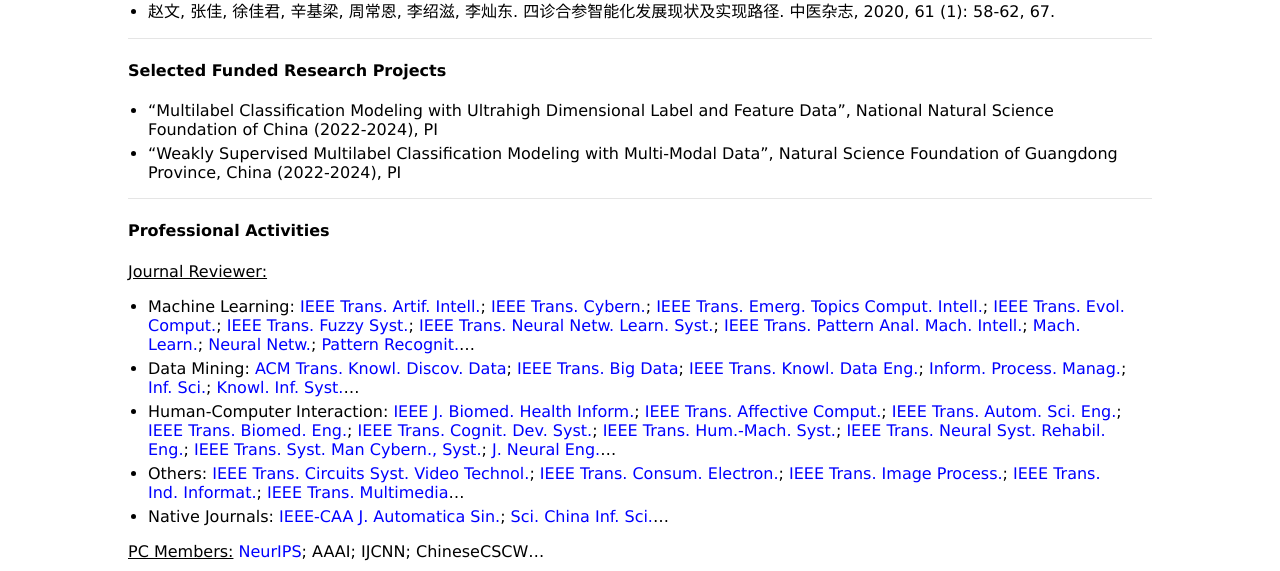
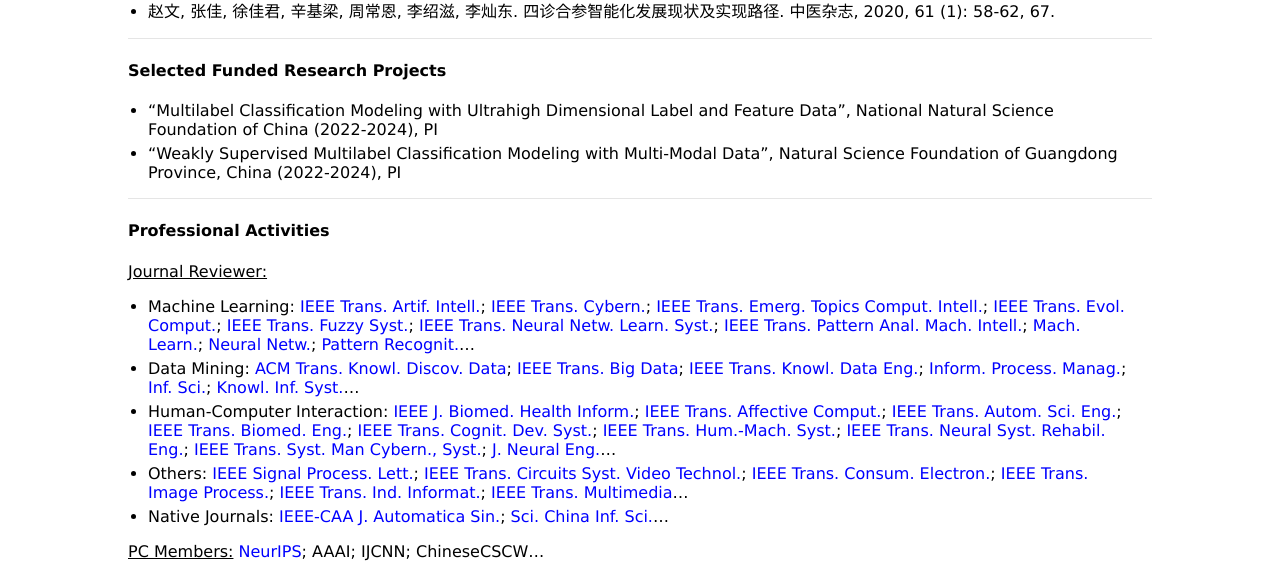
Before and after one commit to jiazhang-ml/jiazhang-ml.github.io, a Jekyll site: the page built from index.md, in a window 1280 px wide and 900 px high, scrolled down 1389 px, cut to the strip 0-571 px from the top of the window. Built offline with Jekyll 4.4.1, drawn with Linux system fonts in a browser that asks for light colours.

Commit message:
Update index.md

```diff
--- a/index.md
+++ b/index.md
@@ -56,7 +56,7 @@ Email: [jiazhang@jnu.edu.cn](mailto:jiazhang@jnu.edu.cn)
 * Machine Learning: [IEEE Trans. Artif. Intell.](https://mc.manuscriptcentral.com/tai-ieee); [IEEE Trans. Cybern.](https://mc.manuscriptcentral.com/cyb-ieee); [IEEE Trans. Emerg. Topics Comput. Intell.](https://mc.manuscriptcentral.com/tetci-ieee); [IEEE Trans. Evol. Comput.](https://mc.manuscriptcentral.com/tevc-ieee); [IEEE Trans. Fuzzy Syst.](https://mc.manuscriptcentral.com/tfs-ieee); [IEEE Trans. Neural Netw. Learn. Syst.](https://mc.manuscriptcentral.com/tnnls); [IEEE Trans. Pattern Anal. Mach. Intell.](https://mc.manuscriptcentral.com/tpami-cs); [Mach. Learn.](https://link.springer.com/journal/10994); [Neural Netw.](https://www.editorialmanager.com/neunet/default.aspx); [Pattern Recognit.](https://www.sciencedirect.com/journal/pattern-recognition)...
 * Data Mining: [ACM Trans. Knowl. Discov. Data](https://mc.manuscriptcentral.com/tkdd); [IEEE Trans. Big Data](https://mc.manuscriptcentral.com/tbd-cs); [IEEE Trans. Knowl. Data Eng.](https://mc.manuscriptcentral.com/tkde-cs); [Inform. Process. Manag.](https://www.editorialmanager.com/ipm/default.aspx); [Inf. Sci.](https://www.sciencedirect.com/journal/information-sciences); [Knowl. Inf. Syst.](https://www.springer.com/journal/10115)...
 * Human-Computer Interaction: [IEEE J. Biomed. Health Inform.](https://mc.manuscriptcentral.com/jbhi-embs); [IEEE Trans. Affective Comput.](https://mc.manuscriptcentral.com/taffc-cs); [IEEE Trans. Autom. Sci. Eng.](https://mc.manuscriptcentral.com/t-ase); [IEEE Trans. Biomed. Eng.](https://mc.manuscriptcentral.com/tbme-embs); [IEEE Trans. Cognit. Dev. Syst.](https://mc.manuscriptcentral.com/tcds-ieee); [IEEE Trans. Hum.-Mach. Syst.](https://mc.manuscriptcentral.com/thms); [IEEE Trans. Neural Syst. Rehabil. Eng.](https://mc.manuscriptcentral.com/tnsre-embs); [IEEE Trans. Syst. Man Cybern., Syst.](https://mc.manuscriptcentral.com/systems); [J. Neural Eng.](https://mc04.manuscriptcentral.com/jne-iop)...
-* Others: [IEEE Trans. Circuits Syst. Video Technol.](https://mc.manuscriptcentral.com/tcsvt); [IEEE Trans. Consum. Electron.](https://mc.manuscriptcentral.com/tce-ieee); [IEEE Trans. Image Process.](https://mc.manuscriptcentral.com/tip-ieee); [IEEE Trans. Ind. Informat.](https://mc.manuscriptcentral.com/tii); [IEEE Trans. Multimedia](https://mc.manuscriptcentral.com/tmm-ieee)...
+* Others: [IEEE Signal Process. Lett.](https://mc.manuscriptcentral.com/spl-ieee); [IEEE Trans. Circuits Syst. Video Technol.](https://mc.manuscriptcentral.com/tcsvt); [IEEE Trans. Consum. Electron.](https://mc.manuscriptcentral.com/tce-ieee); [IEEE Trans. Image Process.](https://mc.manuscriptcentral.com/tip-ieee); [IEEE Trans. Ind. Informat.](https://mc.manuscriptcentral.com/tii); [IEEE Trans. Multimedia](https://mc.manuscriptcentral.com/tmm-ieee)...
 * Native Journals: [IEEE-CAA J. Automatica Sin.](https://mc03.manuscriptcentral.com/ieee-jas); [Sci. China Inf. Sci.](https://mc03.manuscriptcentral.com/scis)...
 
 <u>PC Members:</u> [NeurIPS](https://openreview.net/login?redirect=/group?id%3DNeurIPS.cc%252F2026%252FConference%252FReviewers); AAAI; IJCNN; ChineseCSCW...
```
